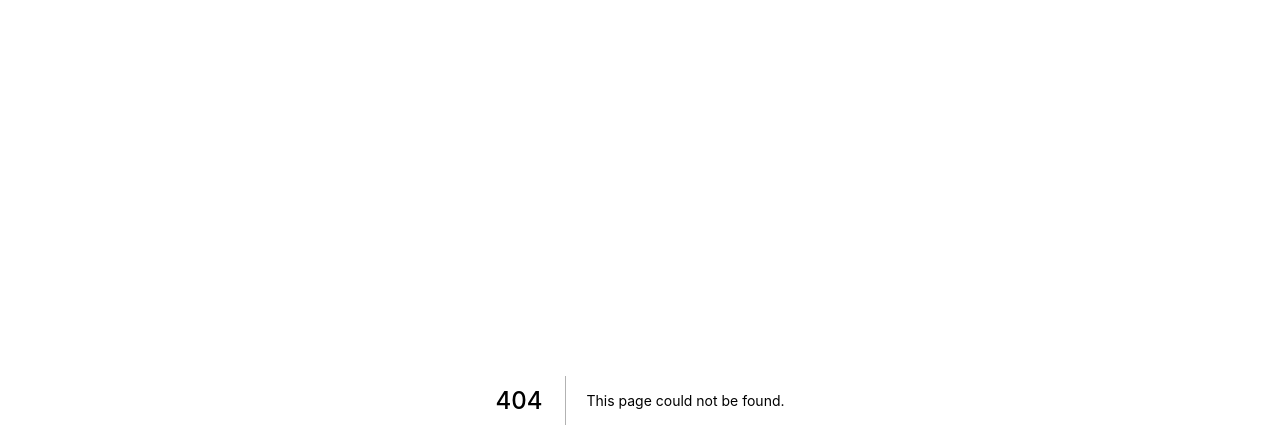
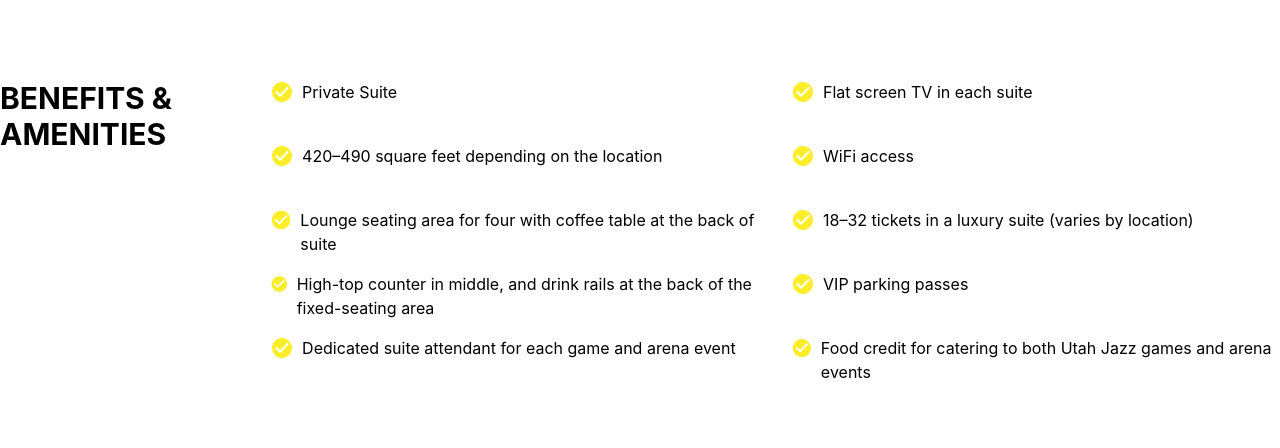
Before and after one commit to chavionjackson/Jazz-Premium-Seating, a Next.js app: page /DetailsPage/DetailsContent/Benefits in a window 1280 px wide. Before the commit this address had no page. Shown: the top 448 px of the page. Built offline with nearby package versions, Linux system fonts and the light colour scheme.

Commit message:
created benefits section

```diff
--- a/pages/DetailsPage/DetailsContent.js
+++ b/pages/DetailsPage/DetailsContent.js
@@ -1,18 +1,25 @@
 import React from "react";
-import { MdLocationPin, MdPeople, MdLightbulbOutline } from "react-icons/md";
+import {
+  MdLocationPin,
+  MdPeople,
+  MdLightbulbOutline,
+} from "react-icons/md";
+import Benefits from "./DetailsContent/Benefits";
 
 const DetailsContent = () => {
   return (
     <div className="bg-[black]">
       <div className="text-[#fff] w-9/12 mr-auto ml-auto">
-        <div className="flex items-baseline justify-between w-full pt-20 pb-20 pr-8 infoContainer">
+        <div className="flex items-baseline justify-between w-full pt-20 pb-16 pr-8 infoContainer">
           <h2 className="text-3xl font-bold uppercase">About</h2>
           <div className="aboutContent">
             <MdLocationPin className="mr-2 text-[#fbed2a] text-2xl" />
             <span>
               <h2 className="infoHeading">Location</h2>
               <p className="infoText">Suite Level(Level 4)</p>
-              <a className="text-base font-bold text-[black] bg-[#fbed2a] rounded pt-1 pb-1 pr-4 pl-4 cursor-pointer no-underline">View Arena Map</a>
+              <a className="text-base font-bold text-[black] bg-[#fbed2a] rounded pt-1 pb-1 pr-4 pl-4 cursor-pointer no-underline">
+                View Arena Map
+              </a>
             </span>
           </div>
           <div className="aboutContent">
@@ -39,6 +46,7 @@ const DetailsContent = () => {
             </span>
           </div>
         </div>
+        <Benefits />
       </div>
     </div>
   );
--- /dev/null
+++ b/pages/DetailsPage/DetailsContent/Benefits.js
@@ -0,0 +1,22 @@
+import React from "react";
+import { MdCheckCircle } from "react-icons/md";
+import Data from "./DetailsData";
+
+
+const Benefits = () => {
+  return (
+    <div className="flex pt-20 pb-16 benefitsContainer">
+      <h2 className="text-3xl font-bold uppercase">Benefits & Amenities</h2>
+      <div className="grid benefitsTable gap-x-8">
+        {Data.map((info) => (
+          <div key="info" className="flex">
+            <MdCheckCircle className="mr-2 text-[#fbed2a] text-2xl" />
+            <p className="infoText">{info}</p>
+          </div>
+        ))}
+      </div>
+    </div>
+  );
+};
+
+export default Benefits;
--- a/pages/DetailsPage/Carousel.js
+++ b/pages/DetailsPage/DetailsContent/Carousel.js
@@ -1,8 +1,8 @@
 import React, { useState } from "react";
 import Image from "next/image";
-import carousel from "../Homepage/assets/carousel.jpg";
-import lexus from "../Homepage/assets/lexus.jpg";
-import wcf from "../Homepage/assets/wcf.jpg";
+import carousel from "../../Homepage/assets/carousel.jpg";
+import lexus from "../../Homepage/assets/lexus.jpg";
+import wcf from "../../Homepage/assets/wcf.jpg";
 import {
   FaChevronLeft,
   FaChevronRight,
--- /dev/null
+++ b/pages/DetailsPage/DetailsContent/DetailsData.js
@@ -0,0 +1,14 @@
+const Data = [
+  "Private Suite",
+  "Flat screen TV in each suite",
+  "420–490 square feet depending on the location",
+  "WiFi access",
+  "Lounge seating area for four with coffee table at the back of suite",
+  "18–32 tickets in a luxury suite (varies by location)",
+  "High-top counter in middle, and drink rails at the back of the fixed-seating area",
+  "VIP parking passes",
+  "Dedicated suite attendant for each game and arena event",
+  "Food credit for catering to both Utah Jazz games and arena events",
+];
+
+export default Data;
--- a/pages/DetailsPage/DetailsPage.js
+++ b/pages/DetailsPage/DetailsPage.js
@@ -1,5 +1,5 @@
 import React from 'react'
-import Carousel from './Carousel'
+import Carousel from './DetailsContent/Carousel'
 import DetailsContent from './DetailsContent'
 import Header from './Header'
 
--- a/styles/globals.css
+++ b/styles/globals.css
@@ -120,3 +120,12 @@ a {
   padding-bottom: 1rem;
   font-weight: 400;
 }
+
+.benefitsContainer {
+  border-bottom: 1px solid #fff;
+}
+
+.benefitsTable {
+  grid-template-columns: repeat(2, 1fr [col-start]);
+  grid-template-rows: repeat(5, 1fr [row-start]);
+}
```
